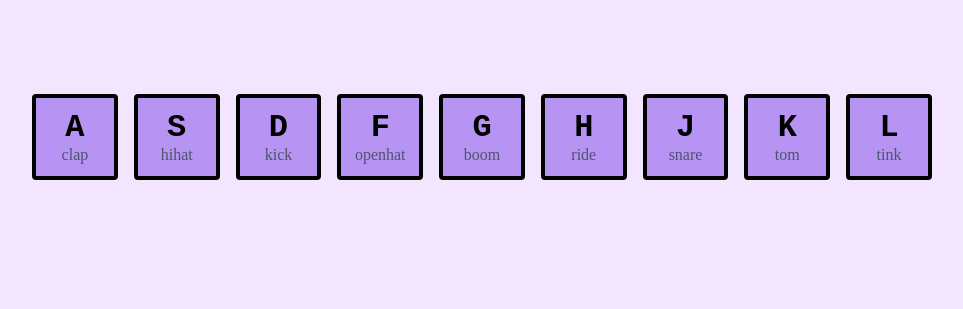
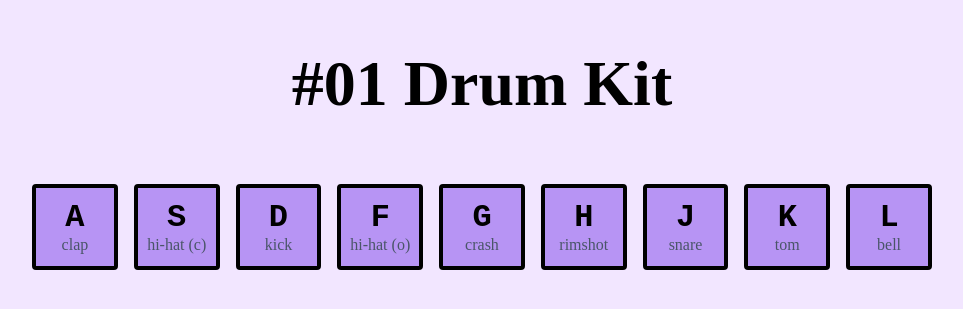
Before and after one commit to sa1ava/js30, a plain HTML site: page project01-drum-kit/index.html in a window 1280 px wide. Shown: the part 263-572 px from the top of the page, without its empty margins (158-1121 px from the left). Drawn offline with Linux system fonts and the light colour scheme.

Commit message:
fix: fix sound name and add title

```diff
--- a/project01-drum-kit/index.html
+++ b/project01-drum-kit/index.html
@@ -7,6 +7,9 @@
     <link rel="stylesheet" href="./style.css" />
 </head>
 <body>
+    <div class="header">
+        <h1 class="title">#01 Drum Kit</h1>
+    </div>
     <div class="keys">
         <div data-key="65" class="key">
             <kbd>A</kbd>
@@ -14,7 +17,7 @@
         </div>
         <div data-key="83" class="key">
             <kbd>S</kbd>
-            <span class="sound">hihat</span>
+            <span class="sound">hi-hat (c)</span>
         </div>
         <div data-key="68" class="key">
             <kbd>D</kbd>
@@ -22,15 +25,15 @@
         </div>
         <div data-key="70" class="key">
             <kbd>F</kbd>
-            <span class="sound">openhat</span>
+            <span class="sound">hi-hat (o)</span>
         </div>
         <div data-key="71" class="key">
             <kbd>G</kbd>
-            <span class="sound">boom</span>
+            <span class="sound">crash</span>
         </div>
         <div data-key="72" class="key">
             <kbd>H</kbd>
-            <span class="sound">ride</span>
+            <span class="sound">rimshot</span>
         </div>
         <div data-key="74" class="key">
             <kbd>J</kbd>
@@ -42,7 +45,7 @@
         </div>
         <div data-key="76" class="key">
             <kbd>L</kbd>
-            <span class="sound">tink</span>
+            <span class="sound">bell</span>
         </div>
     </div>
 
--- a/project01-drum-kit/style.css
+++ b/project01-drum-kit/style.css
@@ -10,8 +10,17 @@ body {
     display: flex;
     justify-content: center;
     align-items: center;
+    flex-direction: column;
 
     background-color: #f2e6ff;
+}
+
+.header {
+    margin-bottom: 20px;
+}
+
+.header h1.title {
+    font-size: 4rem;
 }
 
 .keys {
```
